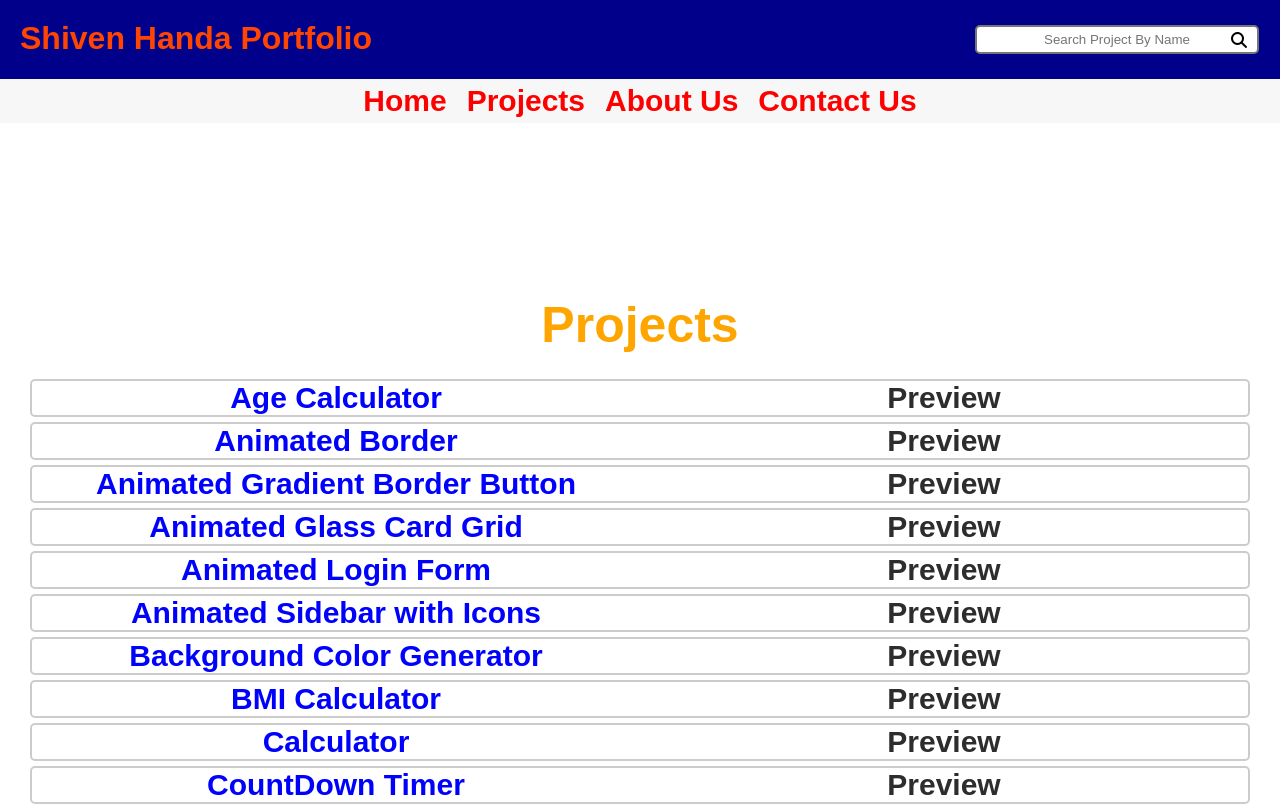
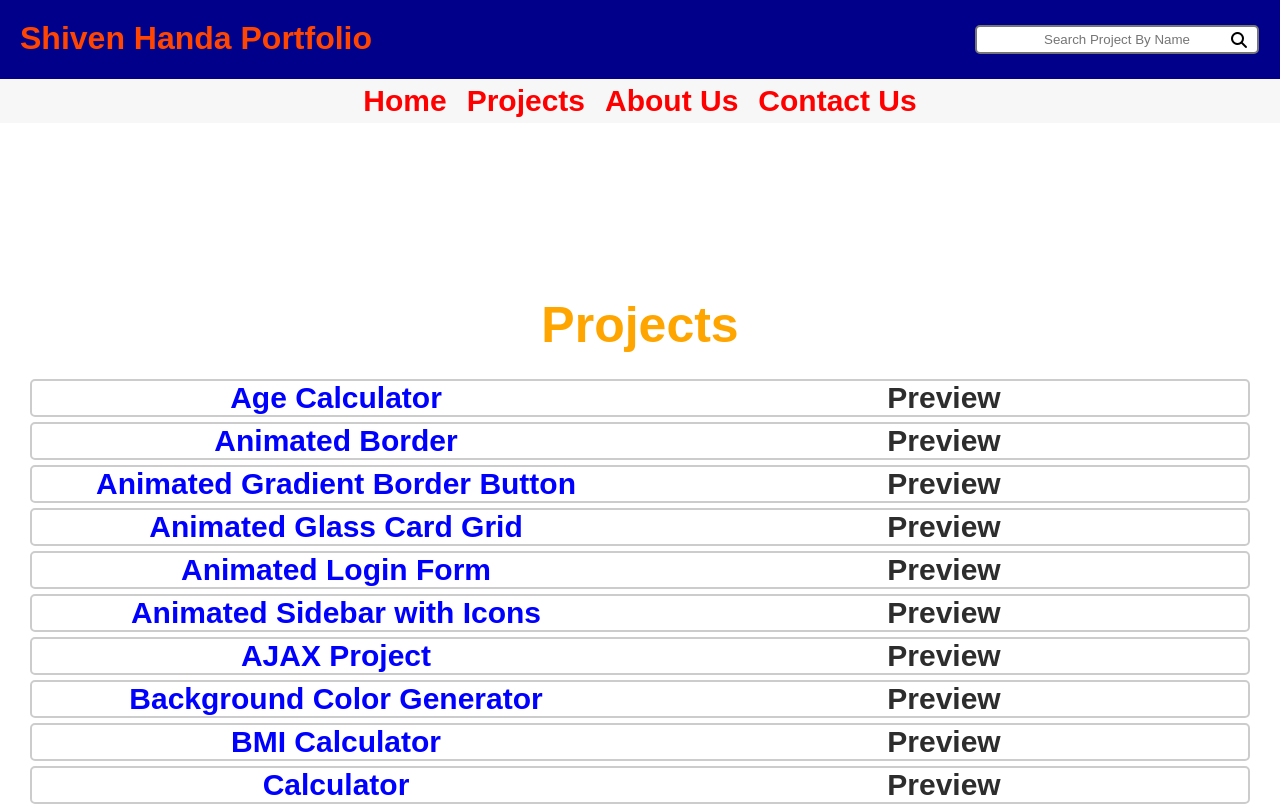
Before and after one commit to shivenhanda/portfolio, a plain HTML site: page index.html in a window 1280 px wide. Shown: the top 805 px of the page. Drawn offline with Linux system fonts and the light colour scheme.

Commit message:
Add Ajax Project

```diff
--- a/index.html
+++ b/index.html
@@ -60,6 +60,11 @@
                 <a href="https://github.com/shivenhanda/30-Days-Challenge-HTML-CSS-JS/tree/main/Animated%20Sidebar%20with%20Icons"
                     target="_blank">Animated Sidebar with Icons</a>
                 <a href="https://codepen.io/shiven-handa/pen/JoXWygZ" style="color: #2d2d2d;">Preview</a>
+            </div>
+            <div class="box1">
+                <a href="https://github.com/shivenhanda/30-Days-Challenge-HTML-CSS-JS/tree/main/Ajax%20Project"
+                    target="_blank">AJAX Project</a>
+                <a href="https://youtube.com/shorts/UMmRwHHnRAY?feature=share" style="color: #2d2d2d;">Preview</a>
             </div>
             <div class="box1">
                 <a href="https://github.com/shivenhanda/HtmlCSSJavaScript-Projects/tree/main/Background%20Color%20Generator"
```
